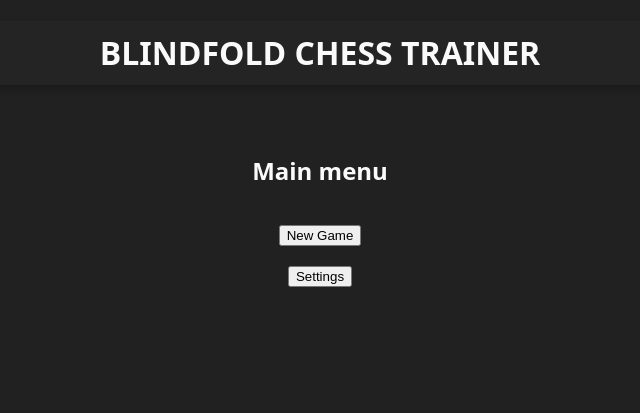
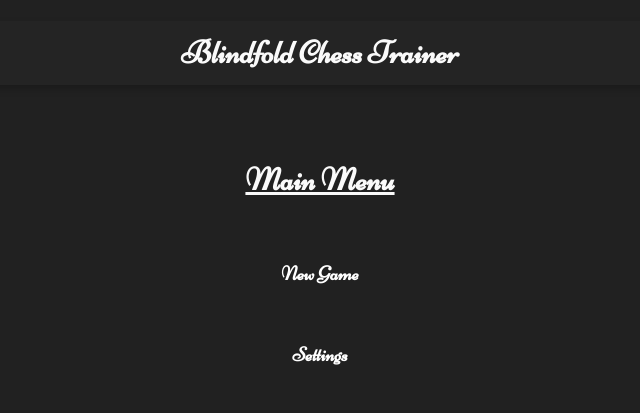
Before and after one commit to VivekThazhathattil/vivekthazhathattil.github.io, a PHP site: page / in a window 1280 px wide. Shown: the top 413 px of the page, without its empty margins (320-960 px from the left). Run offline with PHP 8.4, Linux system fonts and the light colour scheme.

Commit message:
add better fonts

```diff
--- a/chess-blindfold-trainer/index.html
+++ b/chess-blindfold-trainer/index.html
@@ -4,33 +4,59 @@
 		<title>Blindfold Chess Trainer</title>
 		<meta charset="utf-8">
 		<meta name="viewport" content="width=device-width,initial-scale=1.0">
+		<link href="https://fonts.googleapis.com/css?family=Niconne" rel="stylesheet" type="text/css">
 		<link rel="stylesheet" href="styles.css" type="text/css" media="all" />
 		<script src="https://ajax.googleapis.com/ajax/libs/jquery/3.5.1/jquery.min.js"></script>
 		<script type="text/javascript" src="scripts.js"></script>
 	</head>
 	<body>
 		<header class="card round-edge">
-			<h1><a href="#"> BLINDFOLD CHESS TRAINER </a></h1>
+			<h1><a href="#"> Blindfold Chess Trainer</a></h1>
 		</header>
 		<main>
 <!-- ****************************************************  -->
 			<div id="menu-window">
-				<h2>Main menu</h2>
-				<button id="new-game" class="menu-button">New Game</button>
-				<button id="open-settings-window" class="menu-button">Settings</button>
+				<h1><b><u>Main Menu</u></b></h1>
+				<button id="new-game" class="menu-button"><h2>New Game</h2></button>
+				<button id="open-settings-window" class="menu-button"><h2>Settings<h2></button>
 			</div> <!-- menu-window -->
 <!-- ****************************************************  -->
 			<div id="settings-window">
 				<h2>Settings</h2>
-				<button class="exit-to-menu">Return to Menu</button>
+				<button class="exit-to-menu">
+					<img
+						src="img/go-to-menu.svg"
+						alt="go back icon"
+						class="reduced-size">
+					</img>
+				</button>
 			</div> <!-- settings-window -->
 <!-- ****************************************************  -->
 			<div id="game-window">
 				<div class="info-pane">
-					<h2>Game Window</h2>
+					<!-- <h2>Game Window</h2> -->
 					<div class="buttons">
-						<button class="exit-to-menu">Return to Menu</button>
-						<button id="next-puzzle">Next</button>
+						<button class="exit-to-menu">
+						<img
+							src="img/go-to-menu.svg"
+							alt="Go to main menu"
+							class="reduced-size">
+						</img>
+						</button>
+						<button id="next-puzzle">
+							<img
+								src="img/next.svg"
+								alt="Next puzzle"
+								class="reduced-size">
+							</img>
+						</button>
+						<button id="help-button">
+							<img
+								src="img/help.svg"
+								alt="Show help"
+								class="reduced-size">
+							</img>
+						</button>
 					</div>
 					<div id="pieces-container" class="card round-edge">
 						<div id="white-pieces-container" class="card round-edge">
--- a/chess-blindfold-trainer/scripts.js
+++ b/chess-blindfold-trainer/scripts.js
@@ -157,8 +157,11 @@ function loadNextPuzzle(fen){
 		"padding-right": "10px",
 		"margin" : "10px",
 	});
-	$("#white-pieces-container").html("<h2>White:</h2><hr><h2>" + piecesArr[0].join("\n") + "</h2>");
-	$("#black-pieces-container").html("<h2>Black:</h2><hr><h2>" + piecesArr[1].join("\n") + "</h2>");
+
+	let whiteListString = '<ul><li>' + piecesArr[0].join("</li><li>") + "</li></ul>";
+	let blackListString = '<ul><li>' + piecesArr[1].join("</li><li>") + "</li></ul>";
+	$("#white-pieces-container").html("<h2>White:</h2><hr><h2>" + whiteListString + "</h2>");
+	$("#black-pieces-container").html("<h2>Black:</h2><hr><h2>" + blackListString + "</h2>");
 }
 
 function getFenArrFromCsv(){
--- a/chess-blindfold-trainer/styles.css
+++ b/chess-blindfold-trainer/styles.css
@@ -18,6 +18,7 @@
 	line-height: 2;
 }
 header{
+	font-family: "Niconne";
 	text-align: center;
 }
 a{
@@ -30,6 +31,7 @@ a{
 	justify-content: center;
 	align-items: center;
 	text-align: center;
+	font-family: "Niconne";
 	padding: 20px;
 }
 .menu-button{
@@ -54,7 +56,8 @@ a{
 #game-window{
 	display: flex;
 	flex-direction: row;
-	justify-content: flex-end;
+	justify-content: center;
+	text-align: center;
 }
 .overlay {
     z-index: 1;
@@ -72,13 +75,32 @@ a{
 .buttons{
 	display: flex;
 	flex-direction: row;
-	justify-content: center;
+	justify-content: space-evenly;
+}
+button{
+	background-color: transparent;
+	font-family: "Niconne";
+	color: white;
+	border: none;
+}
+button:hover{
+	transform: scale(1.2);
+}
+li {
+  float: left;
+	padding: 10px;
+	list-style-type:none;
+}
+.reduced-size{
+	width: 50px;
+	height: 50px;
 }
 #next-puzzle{
 	margin-left: 5px;
 }
-#exit-to-menu{
+.exit-to-menu{
 	margin-right: 5px;
+	background-color: transparent;
 }
 #pieces-container{
 	display: flex;
@@ -112,6 +134,10 @@ a{
 		display: flex;
 		flex-direction: column;
 	}
+	.reduced-size{
+		width: 25px;
+		height: 25px;
+	}
 	#pieces-container{
 		display: flex;
 		flex-direction: column;
```
Also changed, not shown: chess-blindfold-trainer/img/go-to-menu.svg (added), chess-blindfold-trainer/img/help.svg (added), chess-blindfold-trainer/img/next.svg (added).
